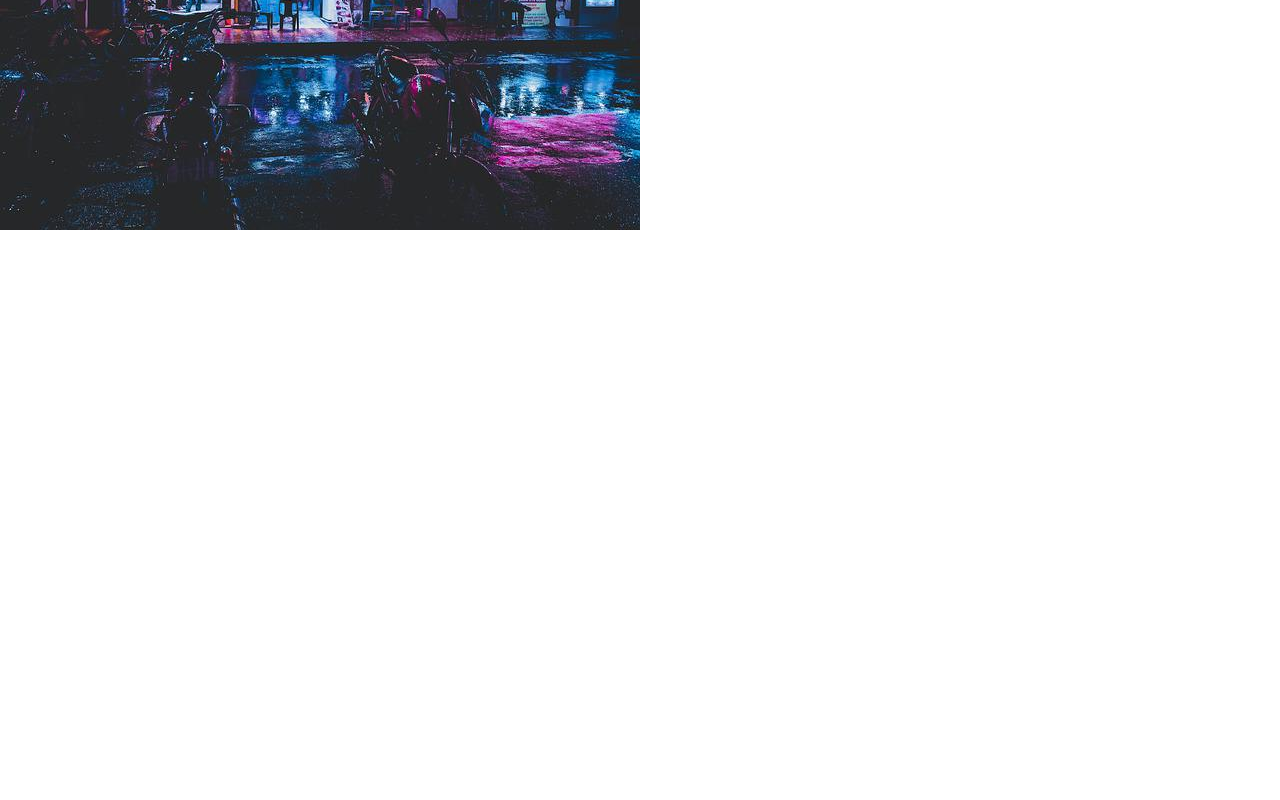
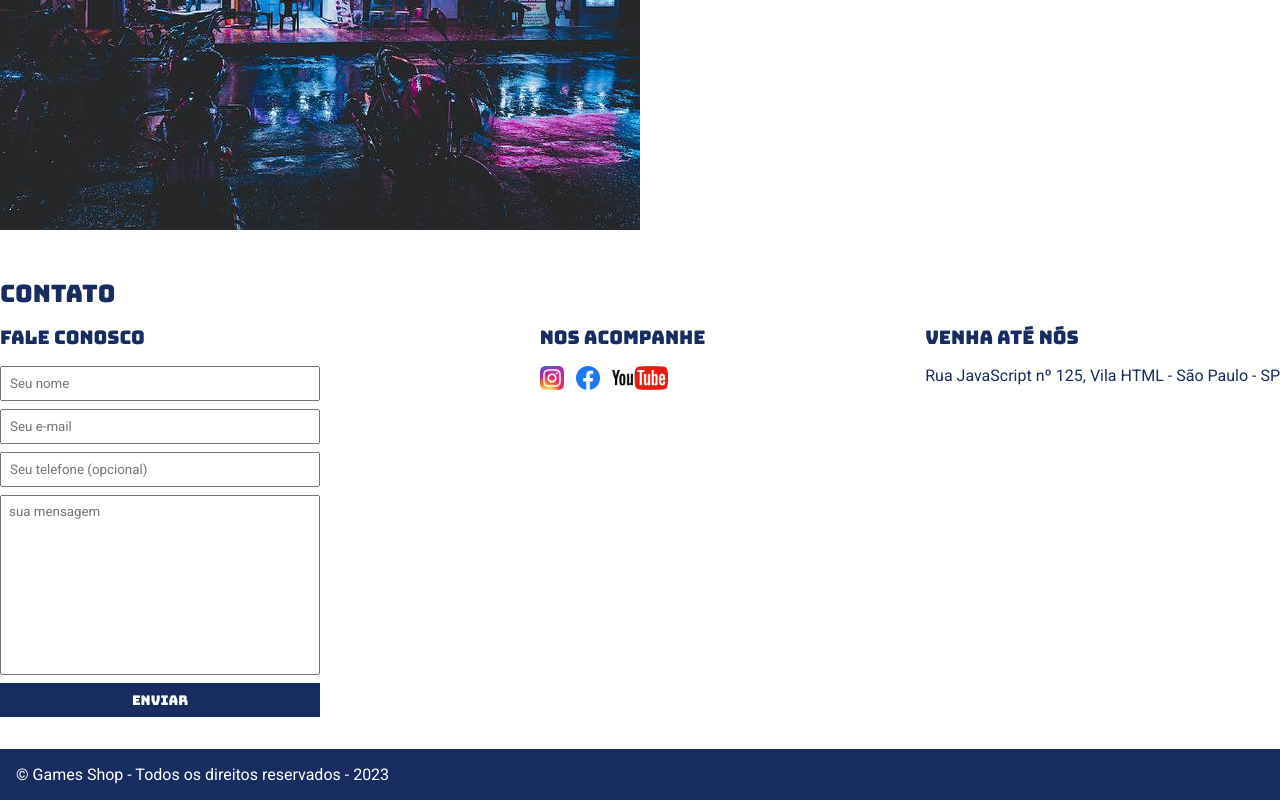
Before and after one commit to Nazaljunior/GAMESHOP, a plain HTML site: page index.html in a window 1280 px wide. Shown: the part 349-1149 px from the top of the page. Before the commit the page ends 800 px from the top, so only its background shows below. Drawn offline with Linux system fonts and the light colour scheme.

Commit message:
initial commit

```diff
--- a/index.html
+++ b/index.html
@@ -17,16 +17,16 @@
             <nav>
                 <ul>
                     <li>
-                        <a href="#">Sobre a loja</a>
+                        <a href="#about">Sobre a loja</a>
                     </li>
                     <li>
-                        <a href="#">Contato</a>
+                        <a href="#contact">Contato</a>
                     </li>
                 </ul>
             </nav>
         </div>
     </header>
-    <section>
+    <section id="about">
         <div class="container">
             <img class="store-front" src="./images/loja.jpg" alt="Fachada da Loja">
             <div>
@@ -45,5 +45,55 @@
             </div>
         </div>
     </section>
+    <section id="contact">
+        <div class="container">
+            <h2>Contato</h2>
+            <div class="contact-methods">
+                <div>
+                    <h3>Fale conosco</h3>
+                    <form>
+                        <input type="text" placeholder="Seu nome" required/>
+                        <input type="email" placeholder="Seu e-mail" required/>
+                        <input type="tel" placeholder="Seu telefone (opcional)"/>
+                        <textarea placeholder="sua mensagem" required></textarea>
+                        <button type="submit">Enviar</button>
+                    </form>
+                </div>
+                <div>
+                    <h3>Nos acompanhe</h3>
+                    <ul class="social-links">
+                        <li>
+                            <a href="#" title="Siga nos no Instagram">
+                                <img src="./images/instagram.png" alt="Logo do Instagram"/>
+                            </a>
+                        </li>
+                        <li>
+                            <a href="#" title="Siga nos no Facebook">
+                                <img src="./images/facebook.png" alt="Logo do Facebook"/>
+                            </a>
+                        </li>
+                        <li>
+                            <a href="#" title="Siga nosso canal no Youtube">
+                                <img src="./images/youtube.png" alt="Logo do Youtube"/>
+                            </a>
+                        </li>
+                    </ul>
+                </div>
+                <div>
+                    <h3>Venha até nós</h3>
+                    <p>
+                        Rua JavaScript nº 125, Vila HTML - São Paulo - SP
+                    </p>
+                </div>
+            </div>
+        </div>
+    </section>
+    <footer>
+        <div class="container">
+            <p>
+                &copy; Games Shop - Todos os direitos reservados - 2023
+            </p>
+        </div>
+    </footer>
 </body>
 </html>
--- a/main.css
+++ b/main.css
@@ -5,11 +5,16 @@
 }
 
 header,
-section h2 {
+section h2,
+section h3,
+form button {
     font-family: 'Bungee', cursive;
+    font-weight: normal;
 }
 
-body {
+body,
+input,
+textarea {
     font-family: 'Roboto', sans-serif;
 }
 
@@ -17,11 +22,6 @@ header {
     padding: 16px;
     background-color: #182c61;
     color: #ffff;
-}
-
-header h1,
-section h2 {
-    font-weight: normal;
 }
 
 header li {
@@ -77,3 +77,64 @@ section p {
 .store-front {
     margin-right: 32px;
 }
+
+.social-links img{
+    height: 24px;
+}
+
+.social-links li{
+    display: inline;
+    margin-right: 8px;
+}
+
+.social-links li a{
+    text-decoration: none;
+}
+
+#contact .container {
+    display: block;
+}
+
+.contact-methods{
+    display: flex;
+    justify-content: space-between;
+}
+
+form input,
+form textarea,
+form button{
+    display: block;
+    width: 320px;
+    margin-bottom: 8px;
+    padding: 8px;
+}
+
+form textarea{
+    resize: none;
+    height: 180px;
+}
+
+section h3{
+    margin-bottom: 16px;
+}
+
+form button {
+    background-color: #182c61;
+    color: #ffff;
+    border: none;
+    cursor: pointer;
+}
+
+form button:hover {
+    background-color: #253d81;
+}
+
+input:focus, textarea:focus {
+    outline-color: #182c61;
+}
+
+footer {
+    background-color: #182c61;
+    color: #ffff;
+    padding: 16px;
+}
```
